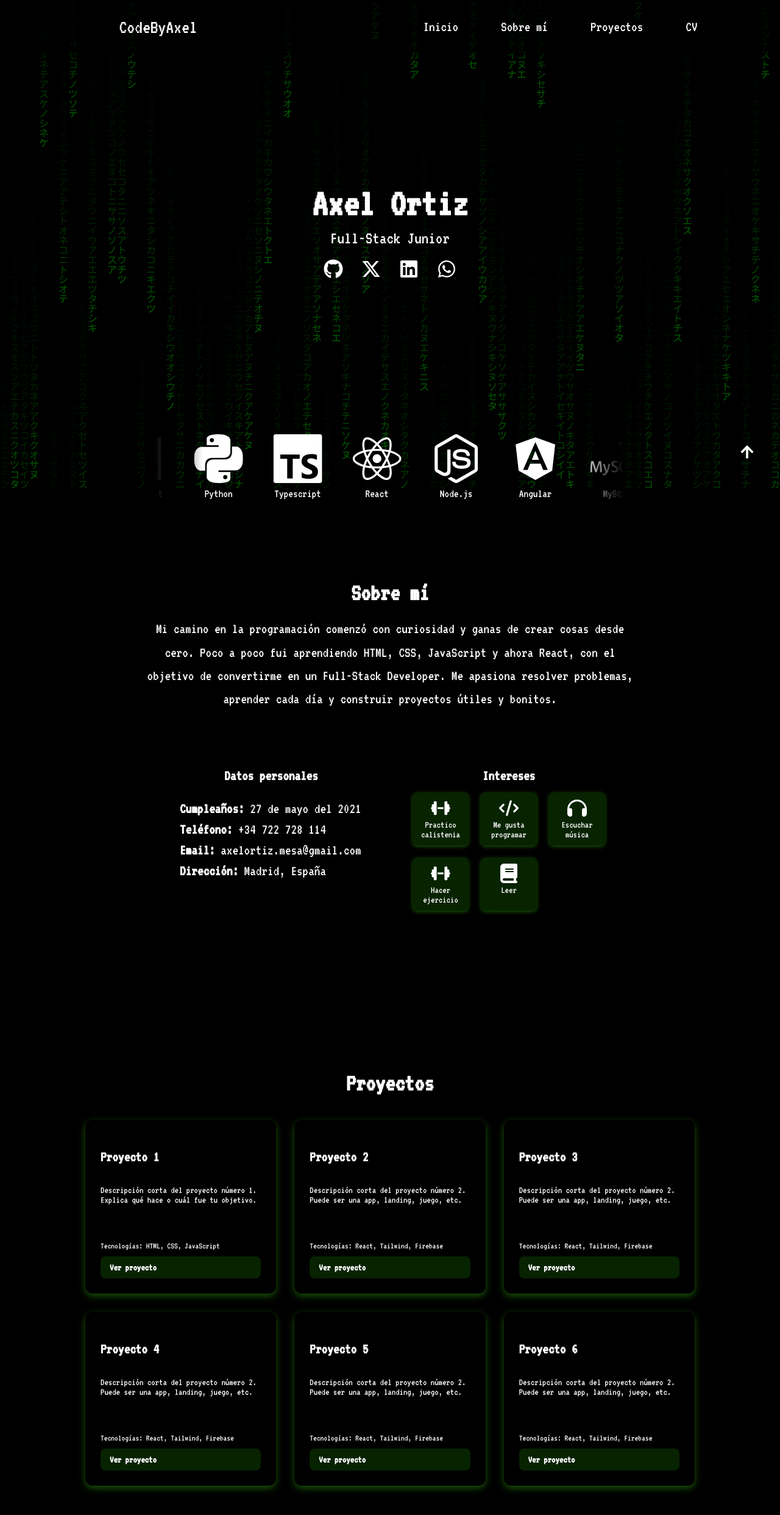
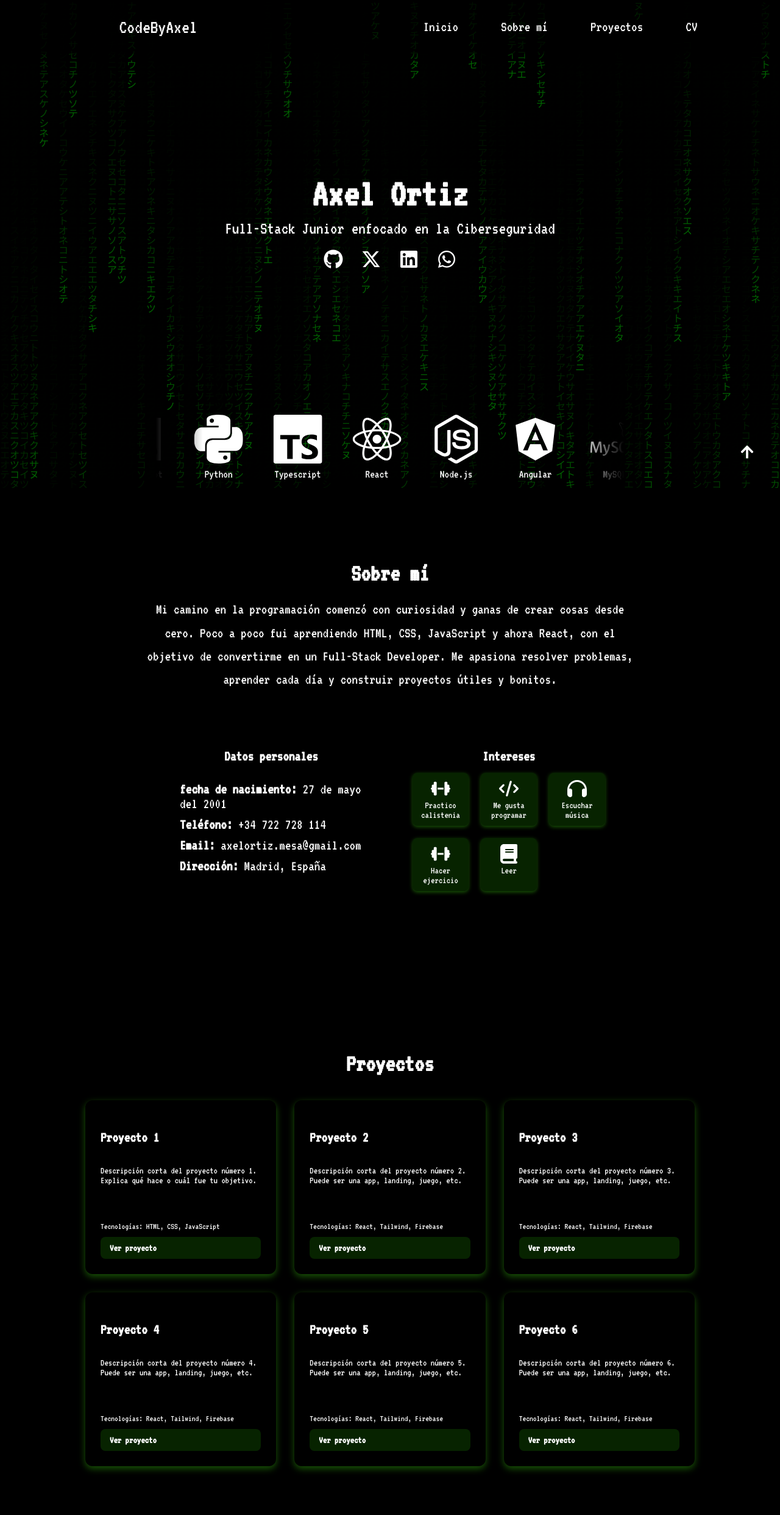
Before and after one commit to CodeByAxel/portfolio, a React (Create React App) app: page / in a window 1280 px wide. Shown: the top 2484 px of the page at 61% size. Built offline with nearby package versions, Linux system fonts and the light colour scheme.

Commit message:
retoque nacimiento y barra skills

```diff
--- a/src/components/Inicio.css
+++ b/src/components/Inicio.css
@@ -1,5 +1,5 @@
 .inicio {
-    height: 89vh;
+    height: 85vh;
 
     color: white;
     display: flex;
--- a/src/components/Inicio.js
+++ b/src/components/Inicio.js
@@ -7,7 +7,7 @@ function Inicio() {
     <section className="inicio" id="inicio">
       <div className="contenido">
         <h1>Axel Ortiz</h1>
-        <p>Full-Stack Junior</p>
+        <p>Full-Stack Junior enfocado en la Ciberseguridad</p>
         <div className="iconos">
           <a href="https://github.com/CodeByAxel" target="_blank" rel="noopener noreferrer">
             <FaGithub />
--- a/src/components/Proyectos.js
+++ b/src/components/Proyectos.js
@@ -28,7 +28,7 @@ function Proyectos() {
         {/* Puedes añadir más proyectos aquí */}
         <div className="proyecto">
           <h3>Proyecto 3</h3>
-          <p>Descripción corta del proyecto número 2. Puede ser una app, landing, juego, etc.</p>
+          <p>Descripción corta del proyecto número 3. Puede ser una app, landing, juego, etc.</p>
           <span>Tecnologías: React, Tailwind, Firebase</span>
           <a href="https://codebyaxel.dev/proyecto3" target="_blank" rel="noopener noreferrer">
             Ver proyecto
@@ -36,7 +36,8 @@ function Proyectos() {
         </div>
         <div className="proyecto">
           <h3>Proyecto 4</h3>
-          <p>Descripción corta del proyecto número 2. Puede ser una app, landing, juego, etc.</p>
+          <p>Descripción corta del proyecto número 4. Puede ser una app, landing, juego, etc.
+          </p>
           <span>Tecnologías: React, Tailwind, Firebase</span>
           <a href="https://codebyaxel.dev/proyecto4" target="_blank" rel="noopener noreferrer">
             Ver proyecto
@@ -44,7 +45,7 @@ function Proyectos() {
         </div>
         <div className="proyecto">
           <h3>Proyecto 5</h3>
-          <p>Descripción corta del proyecto número 2. Puede ser una app, landing, juego, etc.</p>
+          <p>Descripción corta del proyecto número 5. Puede ser una app, landing, juego, etc.</p>
           <span>Tecnologías: React, Tailwind, Firebase</span>
           <a href="https://codebyaxel.dev/proyecto5" target="_blank" rel="noopener noreferrer">
             Ver proyecto
@@ -52,7 +53,7 @@ function Proyectos() {
         </div>
         <div className="proyecto">
           <h3>Proyecto 6</h3>
-          <p>Descripción corta del proyecto número 2. Puede ser una app, landing, juego, etc.</p>
+          <p>Descripción corta del proyecto número 6. Puede ser una app, landing, juego, etc.</p>
           <span>Tecnologías: React, Tailwind, Firebase</span>
           <a href="https://codebyaxel.dev/proyecto6" target="_blank" rel="noopener noreferrer">
             Ver proyecto
--- a/src/components/SobreMi.js
+++ b/src/components/SobreMi.js
@@ -22,7 +22,7 @@ function SobreMi() {
         <div className="contenedor">
           <h3>Datos personales</h3>
           <ul>
-            <li><strong>Cumpleaños:</strong> 27 de mayo del 2021</li>
+            <li><strong>fecha de nacimiento:</strong> 27 de mayo del 2001</li>
             <li><strong>Teléfono:</strong> +34 722 728 114</li>
             <li><strong>Email:</strong> axelortiz.mesa@gmail.com</li>
             <li><strong>Dirección:</strong> Madrid, España</li>
```
